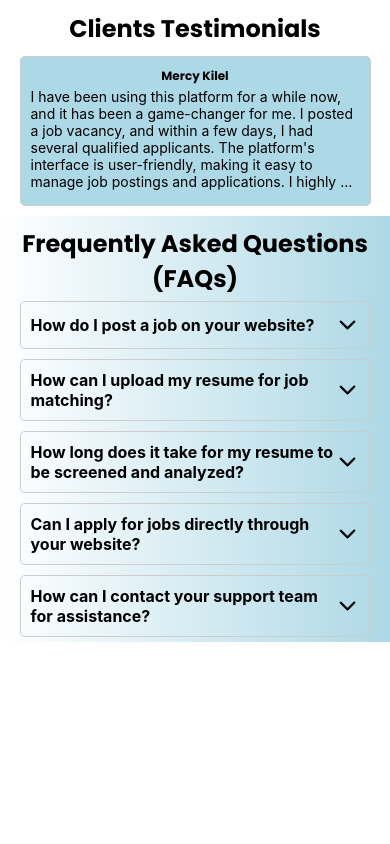
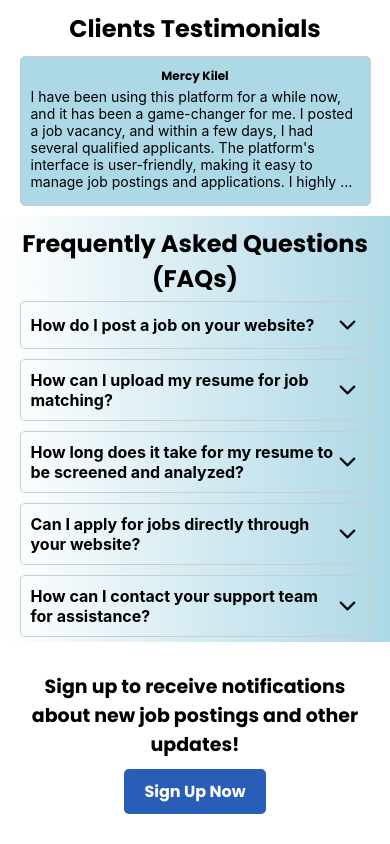
Before and after one commit to Desmo-nd/Job-Matching-ML, a React Native app in the folder FrontEnd/: screen / in a window 390 px wide. Shown: the part 1114-1958 px from the top of the page. Before the commit the page ends 1756 px from the top, so only its background shows below. Built offline with nearby package versions, Linux system fonts and the light colour scheme.

Commit message:
signup Prompt

```diff
--- /dev/null
+++ b/FrontEnd/components/SignUpPrompt.jsx
@@ -0,0 +1,46 @@
+import React from "react";
+import { View, Text, StyleSheet, TouchableOpacity } from "react-native";
+import { COLORS, SIZES } from "../constants";
+
+const SignUpPrompt = () => {
+  return (
+    <View style={styles.container}>
+      <Text style={styles.promptText}>
+        Sign up to receive notifications about new job postings and other
+        updates!
+      </Text>
+      <TouchableOpacity style={styles.button}>
+        <Text style={styles.buttonText}>Sign Up Now</Text>
+      </TouchableOpacity>
+    </View>
+  );
+};
+
+const styles = StyleSheet.create({
+  container: {
+    padding: 20,
+    borderRadius: 5,
+    marginVertical: 10,
+    alignItems: "center",
+  },
+  promptText: {
+    fontSize: 19,
+    width: SIZES.width * 0.9,
+    fontFamily: "bold",
+    marginBottom: 10,
+    textAlign: "center",
+  },
+  button: {
+    backgroundColor: COLORS.primary,
+    paddingVertical: 10,
+    paddingHorizontal: 20,
+    borderRadius: 5,
+  },
+  buttonText: {
+    color: "#fff",
+    fontSize: 16,
+    fontFamily: "bold",
+  },
+});
+
+export default SignUpPrompt;
--- a/FrontEnd/components/index.js
+++ b/FrontEnd/components/index.js
@@ -4,6 +4,7 @@ import ChooseUs from './ChooseUs';
 import Recommeditions from './Recommeditions';
 import Testimonials from './Testimonials';
 import FAQ from './FAQ';
+import SignUpPrompt from './SignUpPrompt';
 
 export default {
     Welcome,
@@ -11,5 +12,6 @@ export default {
     ChooseUs,
     Recommeditions,
     Testimonials,
-    FAQ
+    FAQ,
+    SignUpPrompt
 }
--- a/FrontEnd/screens/Home.jsx
+++ b/FrontEnd/screens/Home.jsx
@@ -5,6 +5,8 @@ import ChooseUs from "../components/ChooseUs";
 import Recommeditions from "../components/Recommeditions";
 import Testimonials from "../components/Testimonials";
 import FAQ from "../components/FAQ";
+import SignUpPrompt from "../components/SignUpPrompt";
+
 
 const Home = () => {
     return (
@@ -26,6 +28,9 @@ const Home = () => {
                 <View>
                     <FAQ/>
                 </View>
+                <View>
+                    <SignUpPrompt/>
+                </View>
             </ScrollView>
         </SafeAreaView>
     )
```
